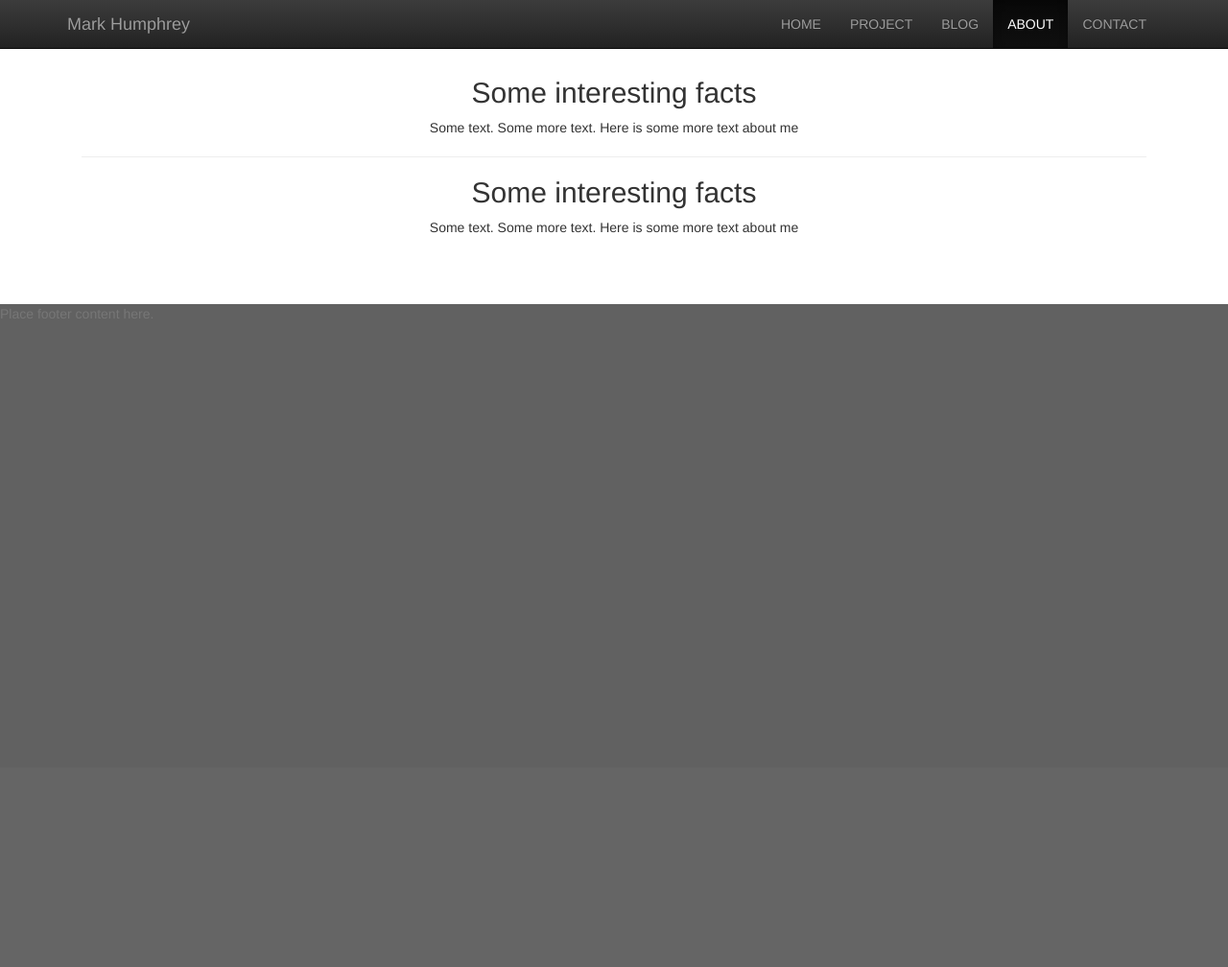
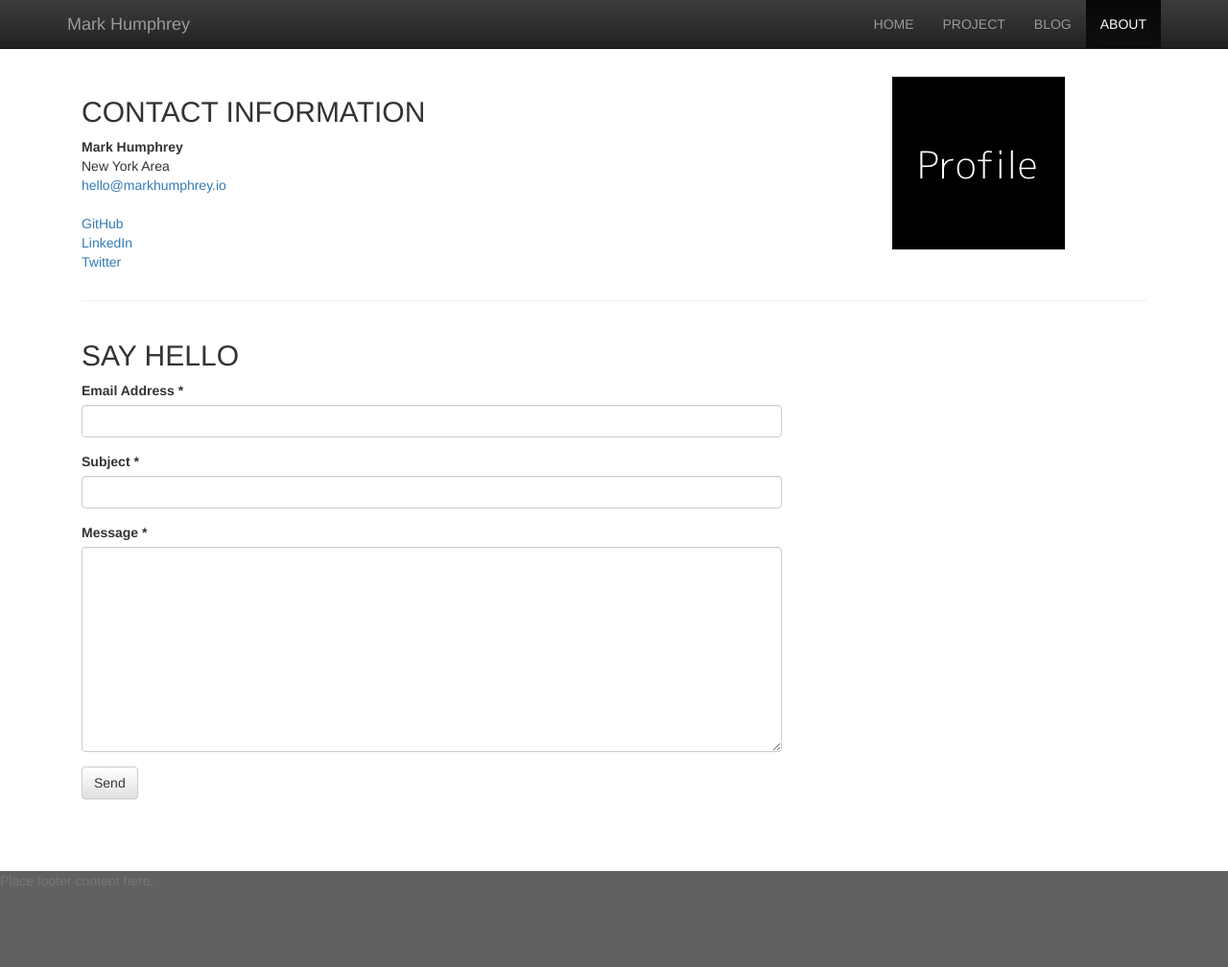
Before and after one commit to markhumphrey/api-mark-humphrey-dot-io, a Flask app: page /about/ in a window 1280 px wide. Shown: the whole page at 96% size. Before the commit the page ends 332 px from the top, so only its background shows below. Run offline with Flask 2, Linux system fonts and the light colour scheme; style sheets or scripts are compiled from the project's sources; some libraries are stand-ins or nearby versions.

Commit message:
Remove contact page and roll into about page

```diff
--- a/app/__init__.py
+++ b/app/__init__.py
@@ -32,14 +32,12 @@ from app.bp_root.views import bp as bp_root
 from app.bp_project.views import bp as bp_project
 from app.bp_about.views import bp as bp_about
 from app.bp_blog.views import bp as bp_blog
-from app.bp_contact.views import bp as bp_contact
 
 # Register blueprint(s)
 app.register_blueprint(bp_root)
 app.register_blueprint(bp_project)
 app.register_blueprint(bp_about)
 app.register_blueprint(bp_blog)
-app.register_blueprint(bp_contact)
 
 # Simple case for debugging
 #@app.route('/')
--- a/app/bp_about/templates/about/index.html
+++ b/app/bp_about/templates/about/index.html
@@ -3,9 +3,53 @@
 {% block header %}
 {% endblock %}
 {% block content %}
-<h2>Some interesting facts</h2>
-<p>Some text. Some more text. Here is some more text about me</p>
+<div class="row">
+  <div class="col-xs-8 text-left">
+    <h2>CONTACT INFORMATION</h2>
+    <address>
+      <strong>Mark Humphrey</strong>
+      <br>
+      New York Area
+      <br>
+      <a href="mailto:hello@markhumphrey.io">hello@markhumphrey.io</a>
+      <br>
+    </address>
+    <p class="text-left">
+      <a>GitHub</a>
+      <br>
+      <a>LinkedIn</a>
+      <br>
+      <a>Twitter</a>
+      <br>
+    </p>
+  </div>
+  <div class="col-xs-4">
+    <img src="{{ url_for('static', filename='images/contact/profile.png') }}" height="180px" width="180px">
+  </div>
+</div>
+
 <hr>
-<h2>Some interesting facts</h2>
-<p>Some text. Some more text. Here is some more text about me</p>
+
+<div class="row">
+  <div class="col-xs-8 pull-left text-left">
+    <h2>SAY HELLO</h2>
+    <form action="/my-handling-form-page" method="post">
+      <div class="form-group">
+        <label for="email_address">Email Address *</label>
+        <input type="email" name="address" id="email_address" class="form-control">
+      </div>
+      <div class="form-group">
+        <label for="email_subject">Subject *</label>
+        <input type="text" name="subject" id="email_subject" class="form-control">
+      </div>
+      <div class="form-group">
+        <label for="email_message">Message *</label>
+        <textarea name="message" id="email_message" rows="10" class="form-control"></textarea>
+      </div>
+      <div class="form-group">
+        <button type="submit" class="btn btn-default">Send</button>
+      </div>
+    </form>
+  </div>
+</div>
 {% endblock %}
--- a/app/templates/layout.html
+++ b/app/templates/layout.html
@@ -1,4 +1,4 @@
-{% from '_carousel.html' import carousel %} {% from '_navbar.html' import navbar %} {% set navigation_bar = [ ('/', 'home', 'HOME'), ('/project/', 'project', 'PROJECT'), ('/blog/', 'blog', 'BLOG'), ('/about/', 'about', 'ABOUT'), ('/contact/', 'contact', 'CONTACT')] -%} {% set active_page = active_page|default('home') -%}
+{% from '_carousel.html' import carousel %} {% from '_navbar.html' import navbar %} {% set navigation_bar = [ ('/', 'home', 'HOME'), ('/project/', 'project', 'PROJECT'), ('/blog/', 'blog', 'BLOG'), ('/about/', 'about', 'ABOUT')] -%} {% set active_page = active_page|default('home') -%}
 
 <!DOCTYPE html>
 <html>
```
Also changed, not shown: app/bp_contact/templates/contact/index.html (deleted, +0 -55 lines), app/bp_contact/views.py (deleted, +0 -12 lines), app/bp_contact/__init__.py (deleted).
